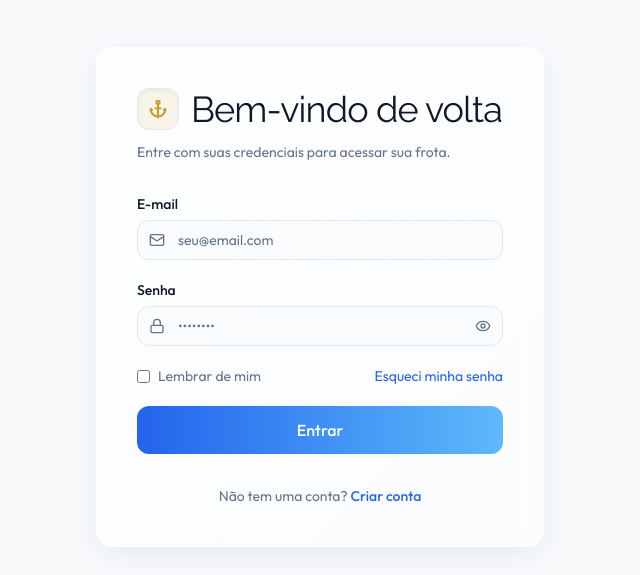
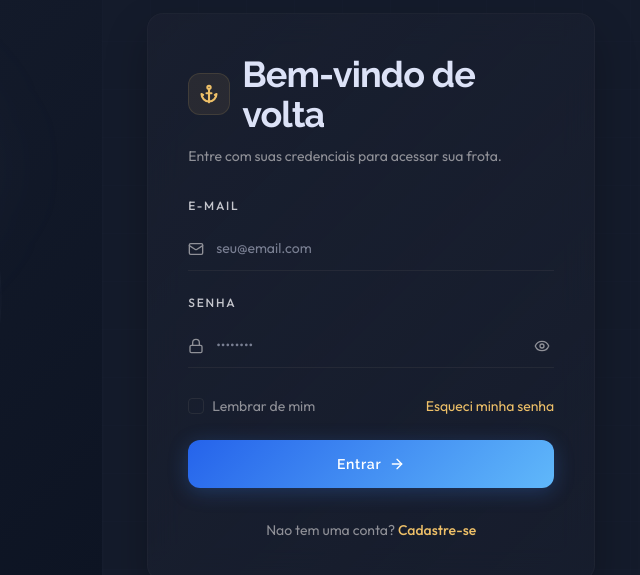
Before and after one commit to ErickBertoti/nautify--front-end-deploy, a Next.js app: page /login in a window 1280 px wide. Shown: the part 103-678 px from the top of the page, without its empty margins (640-1280 px from the left). Built offline with nearby package versions, Linux system fonts and the light colour scheme.

Commit message:
login-redesign

```diff
--- a/src/app/login/page.tsx
+++ b/src/app/login/page.tsx
@@ -4,15 +4,14 @@ import React, { useState } from 'react';
 import Link from 'next/link';
 import { useRouter } from 'next/navigation';
 import Image from 'next/image';
-import { Mail, Lock, Eye, EyeOff, Anchor } from 'lucide-react';
-import { Button } from '@/components/ui/Button';
-import { Input } from '@/components/ui/Input';
+import { Mail, Lock, Eye, EyeOff, Anchor, Navigation, Shield, Clock, ArrowRight } from 'lucide-react';
 
 export default function LoginPage() {
   const router = useRouter();
   const [showPassword, setShowPassword] = useState(false);
   const [isLoading, setIsLoading] = useState(false);
   const [form, setForm] = useState({ email: '', password: '' });
+  const [focusedField, setFocusedField] = useState<string | null>(null);
 
   const handleSubmit = async (e: React.FormEvent) => {
     e.preventDefault();
@@ -25,153 +24,351 @@ export default function LoginPage() {
   };
 
   return (
-    <div className="min-h-screen flex bg-background">
+    <div className="min-h-screen flex" style={{ background: '#0c1322' }}>
       {/* Left side - Branding */}
-      <div className="hidden lg:flex lg:w-1/2 bg-[radial-gradient(ellipse_at_top_left,_var(--tw-gradient-stops))] from-nautify-900 via-nautify-950 to-[#0a1128] relative overflow-hidden">
-        {/* Animated wave background */}
-        <div className="absolute inset-0 opacity-10">
-          <svg className="w-full h-full" viewBox="0 0 800 800">
-            <defs>
-              <pattern id="waves" x="0" y="0" width="200" height="200" patternUnits="userSpaceOnUse">
-                <path d="M0 100 Q50 50 100 100 T200 100" fill="none" stroke="white" strokeWidth="1" />
-                <path d="M0 150 Q50 100 100 150 T200 150" fill="none" stroke="white" strokeWidth="0.5" />
-              </pattern>
-            </defs>
-            <rect width="800" height="800" fill="url(#waves)" />
+      <div className="hidden lg:flex lg:w-[58%] relative overflow-hidden">
+        {/* Layered background */}
+        <div className="absolute inset-0" style={{ background: 'linear-gradient(135deg, #0c1322 0%, #141b2b 40%, #0c1322 100%)' }} />
+
+        {/* Compass rose SVG */}
+        <div className="absolute inset-0 flex items-center justify-center opacity-[0.04]">
+          <svg viewBox="0 0 400 400" className="w-[600px] h-[600px]" style={{ transform: 'rotate(-15deg)' }}>
+            <circle cx="200" cy="200" r="180" fill="none" stroke="#b9c6eb" strokeWidth="0.5" />
+            <circle cx="200" cy="200" r="140" fill="none" stroke="#b9c6eb" strokeWidth="0.3" />
+            <circle cx="200" cy="200" r="100" fill="none" stroke="#b9c6eb" strokeWidth="0.5" />
+            {/* Cardinal points */}
+            <polygon points="200,20 210,180 200,160 190,180" fill="#b9c6eb" opacity="0.8" />
+            <polygon points="200,380 210,220 200,240 190,220" fill="#b9c6eb" opacity="0.4" />
+            <polygon points="20,200 180,190 160,200 180,210" fill="#b9c6eb" opacity="0.4" />
+            <polygon points="380,200 220,190 240,200 220,210" fill="#b9c6eb" opacity="0.4" />
+            {/* Intercardinal points */}
+            <polygon points="72,72 185,175 170,170 175,185" fill="#eec068" opacity="0.3" />
+            <polygon points="328,72 225,175 230,170 215,185" fill="#eec068" opacity="0.3" />
+            <polygon points="72,328 175,225 170,230 185,215" fill="#eec068" opacity="0.3" />
+            <polygon points="328,328 225,225 215,230 230,215" fill="#eec068" opacity="0.3" />
+            {/* Degree marks */}
+            {[...Array(36)].map((_, i) => {
+              const angle = (i * 10 * Math.PI) / 180;
+              const x1 = 200 + 170 * Math.cos(angle);
+              const y1 = 200 + 170 * Math.sin(angle);
+              const x2 = 200 + 180 * Math.cos(angle);
+              const y2 = 200 + 180 * Math.sin(angle);
+              return <line key={i} x1={x1} y1={y1} x2={x2} y2={y2} stroke="#b9c6eb" strokeWidth={i % 9 === 0 ? '1' : '0.3'} />;
+            })}
           </svg>
         </div>
 
-        {/* Floating decorative elements */}
-        <div className="absolute top-20 right-20 w-40 h-40 rounded-full bg-nautify-400/20 blur-3xl animate-fade-in" style={{ animationDelay: '600ms' }} />
-        <div className="absolute bottom-32 left-32 w-60 h-60 rounded-full bg-primary/20 blur-3xl animate-fade-in" style={{ animationDelay: '800ms' }} />
-        <div className="absolute top-1/2 left-1/4 w-32 h-32 rounded-full bg-nautify-300/10 blur-2xl animate-fade-in" style={{ animationDelay: '1000ms' }} />
+        {/* Ambient glow effects */}
+        <div
+          className="absolute animate-landing-blob"
+          style={{
+            top: '15%', right: '10%', width: '300px', height: '300px',
+            borderRadius: '50%', background: 'radial-gradient(circle, rgba(185,198,235,0.08) 0%, transparent 70%)',
+            filter: 'blur(40px)',
+          }}
+        />
+        <div
+          className="absolute animate-landing-blob animation-delay-2000"
+          style={{
+            bottom: '20%', left: '15%', width: '400px', height: '400px',
+            borderRadius: '50%', background: 'radial-gradient(circle, rgba(238,192,104,0.06) 0%, transparent 70%)',
+            filter: 'blur(60px)',
+          }}
+        />
 
-        <div className="relative z-10 flex flex-col justify-center px-16 animate-stagger">
-          <div className="flex items-center gap-3 mb-8">
+        {/* Content */}
+        <div className="relative z-10 flex flex-col justify-between py-12 px-16 w-full">
+          {/* Logo */}
+          <div className="flex items-center gap-3 animate-fade-up">
             <Image
               src="/logo-white.png"
               alt="Nautify"
-              width={56}
-              height={56}
+              width={48}
+              height={48}
               className="drop-shadow-lg"
             />
             <div>
-              <h1 className="text-3xl font-bold text-white tracking-wide">Nautify</h1>
-              <p className="text-sm text-accent-gold-foreground/90 uppercase tracking-widest font-medium">Gestão Náutica</p>
+              <h1 className="text-2xl font-bold tracking-wide" style={{ color: '#dce2f7', fontFamily: 'var(--font-heading)' }}>
+                Nautify
+              </h1>
+              <p className="text-[10px] uppercase tracking-[0.2em] font-medium" style={{ color: '#eec068' }}>
+                Gestao Nautica
+              </p>
             </div>
           </div>
-          <h2 className="text-4xl sm:text-5xl font-bold text-white leading-tight mb-4">
-            Navegue com
-            <br />
-            <span className="text-accent-gold italic pr-2">tranquilidade</span>
-            <br />e segurança
+
+          {/* Headline - Editorial scale */}
+          <div className="max-w-lg animate-fade-up" style={{ animationDelay: '100ms' }}>
+            <p className="text-xs uppercase tracking-[0.25em] mb-6 font-medium" style={{ color: '#8f9097', fontFamily: 'var(--font-sans)' }}>
+              Plataforma de Gestao
+            </p>
+            <h2 className="text-5xl xl:text-6xl font-bold leading-[1.1] mb-6" style={{ color: '#dce2f7', fontFamily: 'var(--font-heading)' }}>
+              Navegue com{' '}
+              <span style={{ color: '#eec068', fontStyle: 'italic' }}>tranquilidade</span>
+              {' '}e seguranca
             </h2>
-          <p className="text-lg text-nautify-200/80 max-w-md">
-            Rateio automático, controle de despesas, registro de saídas e muito mais.
+            <p className="text-base leading-relaxed max-w-md" style={{ color: '#8f9097', fontFamily: 'var(--font-sans)' }}>
+              Rateio automatico, controle de despesas, registro de saidas e muito mais.
               Tudo em uma plataforma profissional.
             </p>
-          <div className="flex gap-8 mt-12 border-t border-white/10 pt-8">
-            <div className="group">
-              <p className="text-2xl font-bold text-white group-hover:text-accent-gold transition-colors font-heading italic">100%</p>
-              <p className="text-xs text-nautify-300 uppercase tracking-wider mt-1">Transparência</p>
           </div>
-            <div className="group">
-              <p className="text-2xl font-bold text-white group-hover:text-accent-gold transition-colors font-heading italic">Auto</p>
-              <p className="text-xs text-nautify-300 uppercase tracking-wider mt-1">Rateio</p>
+
+          {/* Stat cards - Glass telemetry style */}
+          <div className="flex gap-4 animate-fade-up" style={{ animationDelay: '200ms' }}>
+            {[
+              { icon: Shield, value: '100%', label: 'TRANSPARENCIA' },
+              { icon: Navigation, value: 'Auto', label: 'RATEIO' },
+              { icon: Clock, value: '24/7', label: 'DISPONIVEL' },
+            ].map(({ icon: Icon, value, label }) => (
+              <div
+                key={label}
+                className="group flex items-center gap-3 px-5 py-4 rounded-xl transition-all duration-300 cursor-default"
+                style={{
+                  background: 'rgba(46,53,69,0.4)',
+                  backdropFilter: 'blur(12px)',
+                  WebkitBackdropFilter: 'blur(12px)',
+                  border: '1px solid rgba(69,71,76,0.15)',
+                }}
+              >
+                <div
+                  className="p-2 rounded-lg transition-colors duration-300"
+                  style={{ background: 'rgba(238,192,104,0.08)' }}
+                >
+                  <Icon className="h-4 w-4 transition-colors duration-300" style={{ color: '#eec068' }} />
                 </div>
-            <div className="group">
-              <p className="text-2xl font-bold text-white group-hover:text-accent-gold transition-colors font-heading italic">24/7</p>
-              <p className="text-xs text-nautify-300 uppercase tracking-wider mt-1">Disponível</p>
+                <div>
+                  <p
+                    className="text-lg font-bold transition-colors duration-300"
+                    style={{ color: '#dce2f7', fontFamily: 'var(--font-heading)' }}
+                  >
+                    {value}
+                  </p>
+                  <p className="text-[10px] tracking-[0.15em]" style={{ color: '#8f9097', fontFamily: 'var(--font-sans)' }}>
+                    {label}
+                  </p>
                 </div>
+              </div>
+            ))}
           </div>
         </div>
       </div>
 
-      {/* Right side - Form */}
-      <div className="flex-1 flex items-center justify-center px-5 py-8 sm:px-6 sm:py-12 relative z-10 bg-grid-pattern">
-        <div className="w-full max-w-md glass-panel rounded-2xl p-8 sm:p-10 border-t border-t-white/40 shadow-2xl">
+      {/* Right side - Login form */}
+      <div
+        className="flex-1 flex items-center justify-center px-5 py-8 sm:px-8 relative"
+        style={{ background: '#141b2b' }}
+      >
+        {/* Subtle grid texture */}
+        <div
+          className="absolute inset-0 opacity-[0.03]"
+          style={{
+            backgroundImage: `
+              linear-gradient(rgba(185,198,235,0.3) 1px, transparent 1px),
+              linear-gradient(90deg, rgba(185,198,235,0.3) 1px, transparent 1px)
+            `,
+            backgroundSize: '48px 48px',
+          }}
+        />
+
+        <div className="w-full max-w-md relative z-10">
           {/* Mobile logo */}
-          <div className="flex items-center gap-3 mb-8 lg:hidden animate-fade-up">
-            <div className="p-2 rounded-xl bg-primary/10">
+          <div className="flex items-center gap-3 mb-10 lg:hidden animate-fade-up">
             <Image
               src="/logo-blue.png"
               alt="Nautify"
-                width={32}
-                height={32}
+              width={36}
+              height={36}
             />
-            </div>
-            <h1 className="text-2xl font-bold text-foreground">Nautify</h1>
+            <h1 className="text-xl font-bold" style={{ color: '#dce2f7', fontFamily: 'var(--font-heading)' }}>Nautify</h1>
           </div>
 
-          <div className="animate-fade-up" style={{ animationDelay: '50ms' }}>
+          {/* Glass card */}
+          <div
+            className="rounded-2xl p-8 sm:p-10 animate-fade-up"
+            style={{
+              background: 'linear-gradient(135deg, rgba(25,31,47,0.9) 0%, rgba(25,31,47,0.6) 100%)',
+              backdropFilter: 'blur(16px)',
+              WebkitBackdropFilter: 'blur(16px)',
+              border: '1px solid rgba(69,71,76,0.15)',
+              boxShadow: '0 20px 40px rgba(0,0,0,0.25)',
+            }}
+          >
+            {/* Header */}
+            <div className="mb-8 animate-fade-up" style={{ animationDelay: '50ms' }}>
               <div className="flex items-center gap-3 mb-3">
-              <div className="p-2.5 rounded-xl bg-[var(--accent-gold)]/10 hidden sm:flex border border-[var(--accent-gold)]/20 shadow-inner">
-                <Anchor className="h-5 w-5 text-[var(--accent-gold)]" strokeWidth={2.5} />
+                <div
+                  className="p-2.5 rounded-xl"
+                  style={{
+                    background: 'rgba(238,192,104,0.08)',
+                    border: '1px solid rgba(238,192,104,0.12)',
+                  }}
+                >
+                  <Anchor className="h-5 w-5" style={{ color: '#eec068' }} strokeWidth={2.5} />
                 </div>
-              <h2 className="text-3xl sm:text-4xl text-foreground !font-heading tracking-tight">Bem-vindo de volta</h2>
+                <h2
+                  className="text-3xl sm:text-4xl font-bold tracking-tight"
+                  style={{ color: '#dce2f7', fontFamily: 'var(--font-heading)' }}
+                >
+                  Bem-vindo de volta
+                </h2>
               </div>
-            <p className="text-muted-foreground mt-1 mb-8 text-sm">Entre com suas credenciais para acessar sua frota.</p>
+              <p className="text-sm mt-1" style={{ color: '#8f9097' }}>
+                Entre com suas credenciais para acessar sua frota.
+              </p>
             </div>
 
-          <form onSubmit={handleSubmit} className="space-y-5 animate-stagger">
+            {/* Form - Instrument Panel style */}
+            <form onSubmit={handleSubmit} className="space-y-6 animate-stagger">
+              {/* Email field */}
+              <div>
+                <label className="block text-xs uppercase tracking-[0.15em] mb-3 font-medium" style={{ color: '#c5c6cd', fontFamily: 'var(--font-sans)' }}>
+                  E-mail
+                </label>
                 <div className="relative">
-              <Input
-                label="E-mail"
+                  <Mail className="absolute left-0 top-1/2 -translate-y-1/2 h-4 w-4 transition-colors duration-200" style={{ color: focusedField === 'email' ? '#eec068' : '#8f9097' }} />
+                  <input
                     type="email"
                     placeholder="seu@email.com"
                     value={form.email}
                     onChange={(e) => setForm({ ...form, email: e.target.value })}
-                className="pl-10"
+                    onFocus={() => setFocusedField('email')}
+                    onBlur={() => setFocusedField(null)}
                     required
+                    className="w-full bg-transparent pl-7 pr-3 py-3 text-sm outline-none transition-all duration-300"
+                    style={{
+                      color: '#dce2f7',
+                      borderBottom: `1.5px solid ${focusedField === 'email' ? '#eec068' : 'rgba(69,71,76,0.3)'}`,
+                      fontFamily: 'var(--font-sans)',
+                    }}
                   />
-              <Mail className="absolute left-3 top-[38px] h-4 w-4 text-muted-foreground" />
+                  {focusedField === 'email' && (
+                    <div
+                      className="absolute bottom-0 left-0 right-0 h-[1.5px] animate-scale-in"
+                      style={{
+                        background: 'linear-gradient(90deg, #eec068, transparent)',
+                        transformOrigin: 'left',
+                      }}
+                    />
+                  )}
+                </div>
               </div>
 
+              {/* Password field */}
+              <div>
+                <label className="block text-xs uppercase tracking-[0.15em] mb-3 font-medium" style={{ color: '#c5c6cd', fontFamily: 'var(--font-sans)' }}>
+                  Senha
+                </label>
                 <div className="relative">
-              <Input
-                label="Senha"
+                  <Lock className="absolute left-0 top-1/2 -translate-y-1/2 h-4 w-4 transition-colors duration-200" style={{ color: focusedField === 'password' ? '#eec068' : '#8f9097' }} />
+                  <input
                     type={showPassword ? 'text' : 'password'}
                     placeholder="••••••••"
                     value={form.password}
                     onChange={(e) => setForm({ ...form, password: e.target.value })}
-                className="pl-10 pr-10"
+                    onFocus={() => setFocusedField('password')}
+                    onBlur={() => setFocusedField(null)}
                     required
+                    className="w-full bg-transparent pl-7 pr-10 py-3 text-sm outline-none transition-all duration-300"
+                    style={{
+                      color: '#dce2f7',
+                      borderBottom: `1.5px solid ${focusedField === 'password' ? '#eec068' : 'rgba(69,71,76,0.3)'}`,
+                      fontFamily: 'var(--font-sans)',
+                    }}
                   />
-              <Lock className="absolute left-3 top-[38px] h-4 w-4 text-muted-foreground" />
                   <button
                     type="button"
                     onClick={() => setShowPassword(!showPassword)}
-                className="absolute right-3 top-[38px] text-muted-foreground hover:text-foreground cursor-pointer transition-colors"
+                    className="absolute right-0 top-1/2 -translate-y-1/2 p-1 cursor-pointer transition-colors duration-200"
+                    style={{ color: '#8f9097' }}
+                    onMouseEnter={(e) => (e.currentTarget.style.color = '#dce2f7')}
+                    onMouseLeave={(e) => (e.currentTarget.style.color = '#8f9097')}
                   >
                     {showPassword ? <EyeOff className="h-4 w-4" /> : <Eye className="h-4 w-4" />}
                   </button>
+                  {focusedField === 'password' && (
+                    <div
+                      className="absolute bottom-0 left-0 right-0 h-[1.5px] animate-scale-in"
+                      style={{
+                        background: 'linear-gradient(90deg, #eec068, transparent)',
+                        transformOrigin: 'left',
+                      }}
+                    />
+                  )}
+                </div>
               </div>
 
-            <div className="flex items-center justify-between">
-              <label className="flex items-center gap-2 text-sm cursor-pointer group">
-                <input type="checkbox" className="rounded border-input accent-primary" />
-                <span className="text-muted-foreground group-hover:text-foreground transition-colors">Lembrar de mim</span>
+              {/* Remember + Forgot */}
+              <div className="flex items-center justify-between pt-1">
+                <label className="flex items-center gap-2 cursor-pointer group">
+                  <div className="relative">
+                    <input
+                      type="checkbox"
+                      className="peer sr-only"
+                    />
+                    <div
+                      className="w-4 h-4 rounded border transition-all duration-200 peer-checked:border-[#eec068] peer-checked:bg-[#eec068]/20"
+                      style={{ borderColor: 'rgba(69,71,76,0.4)' }}
+                    />
+                    <svg className="absolute inset-0 w-4 h-4 text-[#eec068] opacity-0 peer-checked:opacity-100 transition-opacity" viewBox="0 0 16 16">
+                      <path d="M4 8l3 3 5-5" fill="none" stroke="currentColor" strokeWidth="2" strokeLinecap="round" strokeLinejoin="round" />
+                    </svg>
+                  </div>
+                  <span className="text-sm transition-colors duration-200" style={{ color: '#8f9097' }}>
+                    Lembrar de mim
+                  </span>
                 </label>
-              <Link href="/esqueci-senha" className="text-sm text-primary hover:underline hover:text-primary/80 transition-colors">
+                <Link
+                  href="/esqueci-senha"
+                  className="text-sm transition-all duration-200 hover:opacity-80"
+                  style={{ color: '#eec068' }}
+                >
                   Esqueci minha senha
                 </Link>
               </div>
 
-            <Button type="submit" className="w-full" size="lg" isLoading={isLoading}>
+              {/* Submit button - Gold gradient */}
+              <button
+                type="submit"
+                disabled={isLoading}
+                className="w-full flex items-center justify-center gap-2 h-12 rounded-xl text-sm font-semibold transition-all duration-300 cursor-pointer disabled:opacity-50 disabled:cursor-not-allowed hover:shadow-lg hover:-translate-y-0.5 active:scale-[0.98]"
+                style={{
+                  background: 'linear-gradient(135deg, var(--primary), #60b8fa)',
+                  color: '#ffffff',
+                  boxShadow: '0 4px 20px rgba(59,130,246,0.25)',
+                  fontFamily: 'var(--font-heading)',
+                  letterSpacing: '0.05em',
+                }}
+              >
+                {isLoading ? (
+                  <svg className="animate-spin h-5 w-5" viewBox="0 0 24 24">
+                    <circle className="opacity-25" cx="12" cy="12" r="10" stroke="currentColor" strokeWidth="4" fill="none" />
+                    <path className="opacity-75" fill="currentColor" d="M4 12a8 8 0 018-8V0C5.373 0 0 5.373 0 12h4z" />
+                  </svg>
+                ) : (
+                  <>
                     Entrar
-            </Button>
+                    <ArrowRight className="h-4 w-4" />
+                  </>
+                )}
+              </button>
             </form>
 
+            {/* Sign-up link */}
             <div className="mt-8 text-center animate-fade-in" style={{ animationDelay: '400ms' }}>
-            <p className="text-sm text-muted-foreground">
-              Não tem uma conta?{' '}
-              <Link href="/register" className="text-primary font-medium hover:underline hover:text-primary/80 transition-colors">
-                Criar conta
+              <p className="text-sm" style={{ color: '#8f9097' }}>
+                Nao tem uma conta?{' '}
+                <Link
+                  href="/register"
+                  className="font-medium transition-all duration-200 hover:opacity-80"
+                  style={{ color: '#eec068' }}
+                >
+                  Cadastre-se
                 </Link>
               </p>
             </div>
           </div>
         </div>
       </div>
+    </div>
   );
 }
```
Lines whose indentation alone changed are shown as unchanged.
